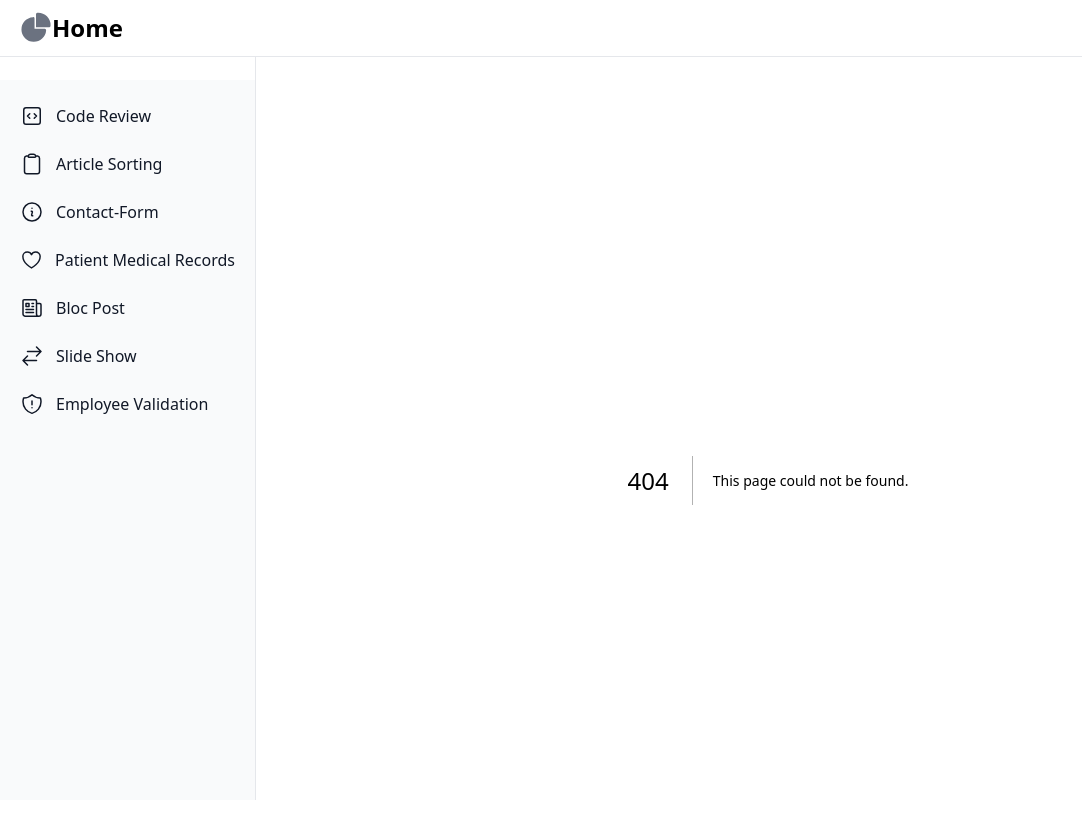
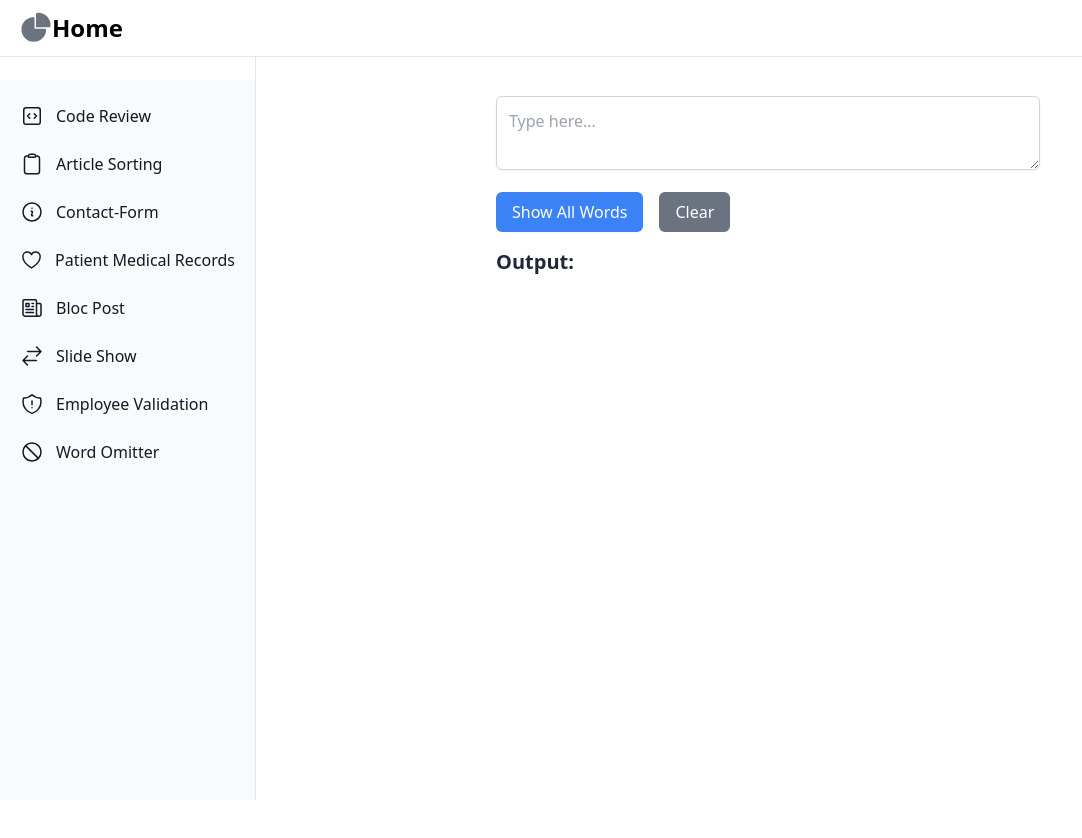
Before and after one commit to igregorioneto/Challenges, a Next.js app in the folder hackerrank-challengers/web/: page /word-omitter in a window 1280 px wide. Before the commit this address had no page. Shown: the top 838 px of the page, without its empty margins (0-1082 px from the left). After the commit the page ends 800 px from the top, so only its background shows below. Built offline with nearby package versions, Linux system fonts and the light colour scheme.

Commit message:
feat: Word Omitter

```diff
--- a/hackerrank-challengers/web/src/components/Utils/Layout.jsx
+++ b/hackerrank-challengers/web/src/components/Utils/Layout.jsx
@@ -13,6 +13,7 @@ const Layout = ({ children }) => {
         { id: 5, title: "Bloc Post", path: "/blog-post", icon: "blog-post-icon" },
         { id: 6, title: "Slide Show", path: "/slide-show", icon: "slide-show-icon" },
         { id: 7, title: "Employee Validation", path: "/employee-validation", icon: "employee-validation-icon" },
+        { id: 8, title: "Word Omitter", path: "/word-omitter", icon: "word-omitter-icon" },
     ];
 
     const handleTitle = (menuId) => {
--- /dev/null
+++ b/hackerrank-challengers/web/src/pages/word-omitter/index.jsx
@@ -0,0 +1,70 @@
+import { useState } from "react";
+
+const OMITTED_WORDS = ["a", "the", "and", "or", "but"];
+
+const WordOmitter = () => {
+  const [inputText, setInputText] = useState("");
+  const [omitWords, setOmitWords] = useState(true);
+
+  const handleInputChange = (e) => {
+    setInputText(e.target.value);
+  };
+
+  const toggleOmitWords = () => {
+    setOmitWords(!omitWords);
+  };
+
+  const clearFields = () => {
+    setInputText("");
+  };
+
+  const getProcessedText = () => {
+    let text = inputText;
+    if (omitWords) {
+      for (let word of OMITTED_WORDS) {
+        text = omitterText(text, word);
+      }
+    }
+    return text;
+  };
+
+  const omitterText = (text, omitt) => {
+    return text.toLocaleLowerCase().replaceAll(omitt, '').trim();
+  }
+
+  return (
+    <div className="max-w-xl mx-auto p-4 space-y-4">
+      <textarea
+        placeholder="Type here..."
+        value={inputText}
+        onChange={handleInputChange}
+        data-testid="input-area"
+        className="w-full p-3 border border-gray-300 rounded-md shadow-sm focus:outline-none focus:ring-2 focus:ring-blue-500"
+      />
+      <div className="flex space-x-4">
+        <button
+          onClick={toggleOmitWords}
+          data-testid="action-btn"
+          className="px-4 py-2 bg-blue-500 text-white rounded-md hover:bg-blue-600 focus:outline-none focus:ring-2 focus:ring-blue-500"
+        >
+          {omitWords ? "Show All Words" : "Omit Words"}
+        </button>
+        <button
+          onClick={clearFields}
+          data-testid="clear-btn"
+          className="px-4 py-2 bg-gray-500 text-white rounded-md hover:bg-gray-600 focus:outline-none focus:ring-2 focus:ring-gray-500"
+        >
+          Clear
+        </button>
+      </div>
+      <div>
+        <h2 className="text-xl font-semibold text-gray-800">Output:</h2>
+        <p data-testid="output-text" className="text-gray-700">
+          {getProcessedText()}
+        </p>
+      </div>
+    </div>
+  );
+}
+
+export default WordOmitter;
--- a/hackerrank-challengers/web/src/shared/icons.js
+++ b/hackerrank-challengers/web/src/shared/icons.js
@@ -107,6 +107,22 @@ const icons = {
             />
         </svg>
 
+    ),
+    "word-omitter-icon": (
+        <svg
+            xmlns="http://www.w3.org/2000/svg"
+            fill="none"
+            viewBox="0 0 24 24"
+            strokeWidth={1.5}
+            stroke="currentColor"
+            className="size-6"
+        >
+            <path
+                strokeLinecap="round"
+                strokeLinejoin="round"
+                d="M18.364 18.364A9 9 0 0 0 5.636 5.636m12.728 12.728A9 9 0 0 1 5.636 5.636m12.728 12.728L5.636 5.636"
+            />
+        </svg>
     )
 };
 
```
